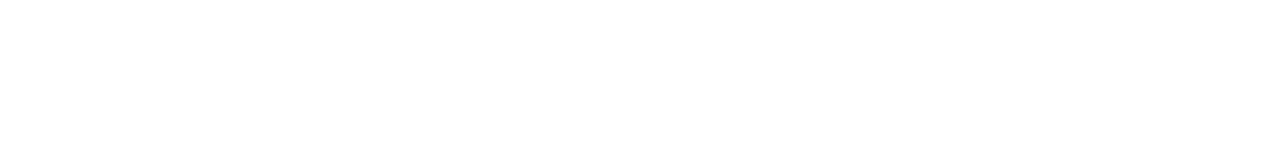
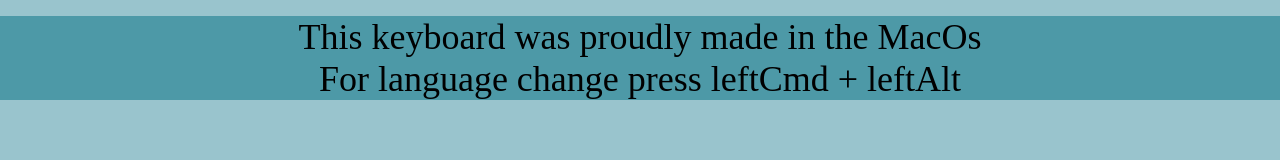
Before and after one commit to l3elk4/virtual-keyboard, a plain HTML site: page virtual-keyboard/index.html in a window 1280 px wide. Drawn offline with Linux system fonts and the light colour scheme.

Commit message:
feat: add notation and basic page layout

```diff
--- a/virtual-keyboard/index.js
+++ b/virtual-keyboard/index.js
@@ -1 +1,10 @@
 //Begin
+
+const body = document.querySelector('body');
+const notation = document.createElement('p');
+notation.setAttribute('class', 'notation');
+
+notation.innerText = 'This keyboard was proudly made in the MacOs\n'
+    + 'For language change press leftCmd + leftAlt';
+
+body.appendChild(notation);
--- a/virtual-keyboard/style.css
+++ b/virtual-keyboard/style.css
@@ -1 +1,12 @@
 /* Begin */
+* {
+    margin: 0;
+    padding: 0;
+    box-sizing: border-box;
+    background-color: #358b9c80;
+}
+.notation {
+    text-align: center;
+    margin-top: 1rem;
+    font-size: 36px;
+}
```
